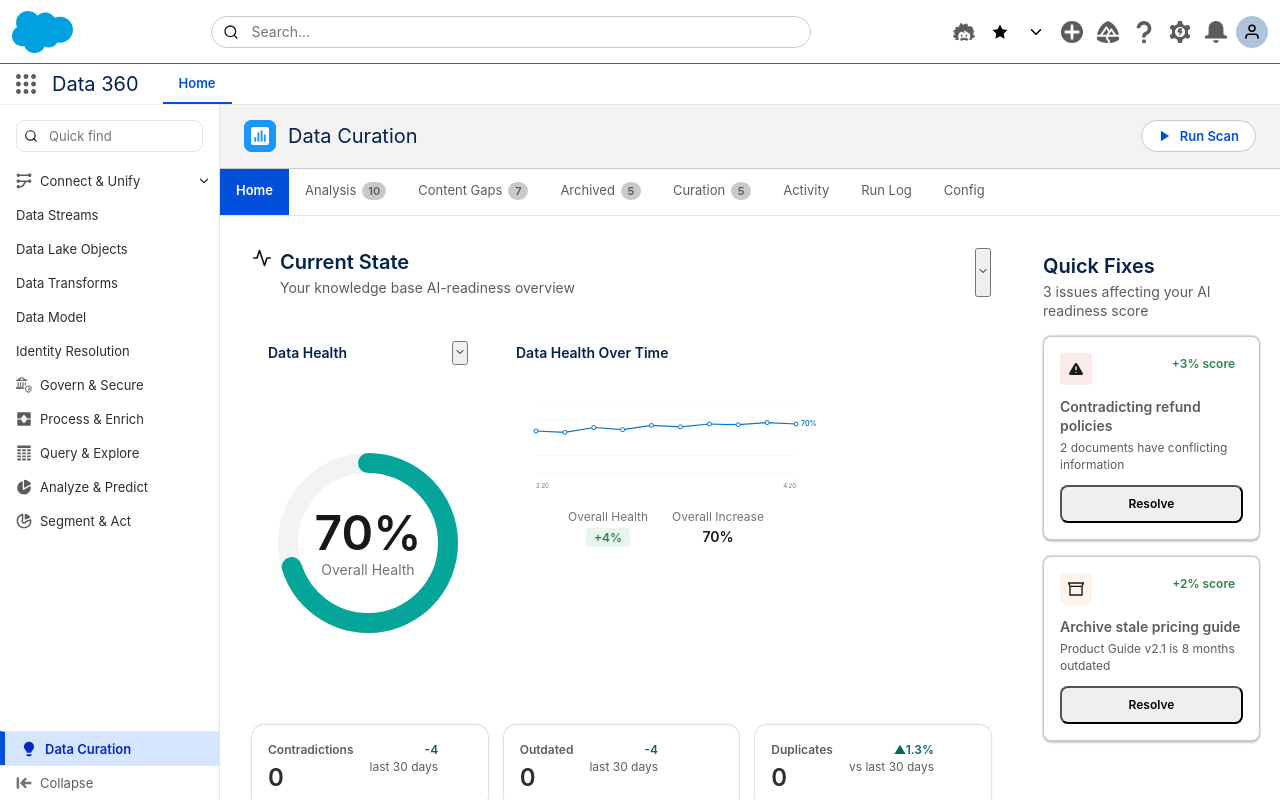
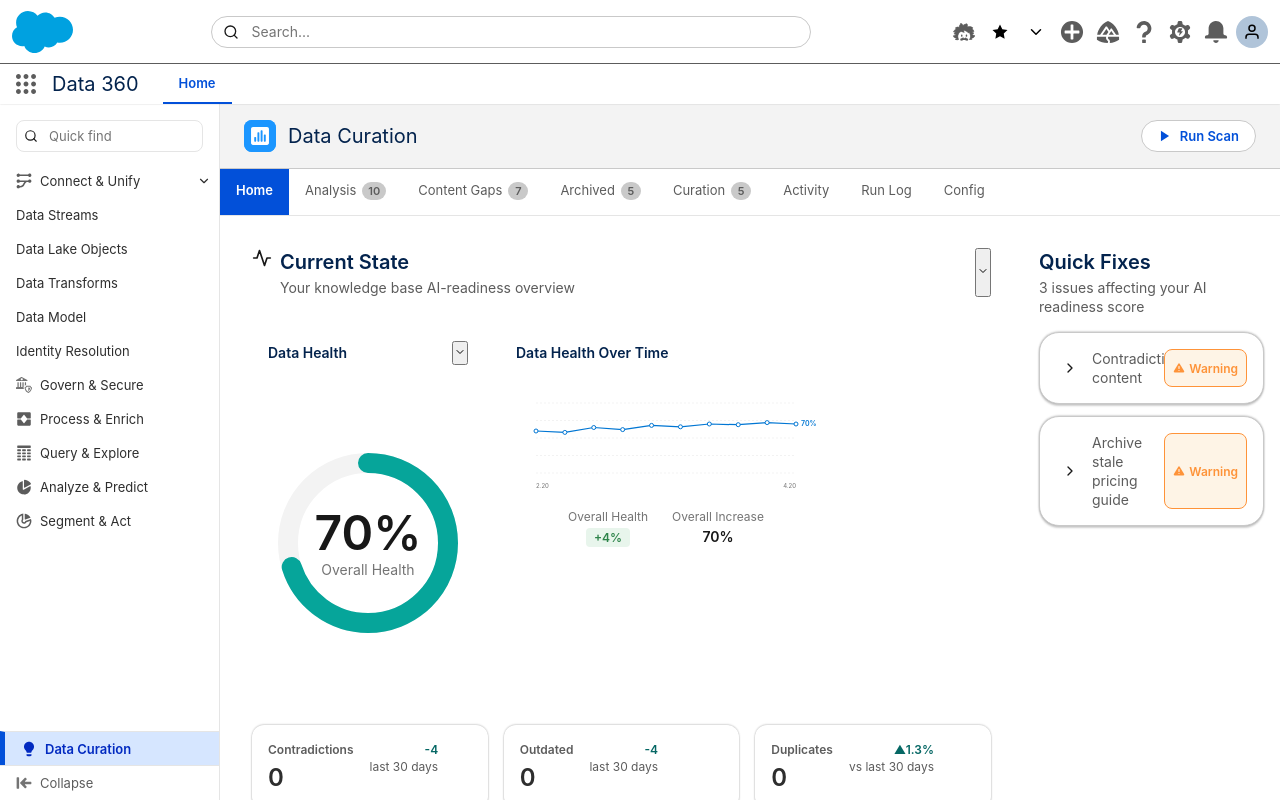
Before and after one commit to NoamVin602/TEST_Agent-ready-data, a Next.js app: page / in a window 1280 px wide. Built offline with nearby package versions, Linux system fonts and the light colour scheme.

Commit message:
Update Quick Fixes panel with PUDA steps pattern: Add expandable cards with chevron, warning badges, step structure with checkbox buttons, all wrapped in SLDS Cosmos cards

```diff
--- a/app/components/shared/QuickFixesSidebar.tsx
+++ b/app/components/shared/QuickFixesSidebar.tsx
@@ -1,45 +1,77 @@
 "use client";
 
-import { AlertTriangleIcon, ArchiveIcon, FileEditIcon } from "../../lib/slds-icons";
+import { useState } from "react";
+import { AlertTriangleIcon, ArchiveIcon, ChevronDownIcon, CheckIcon } from "../../lib/slds-icons";
 
 interface QuickFix {
   id: string;
   title: string;
   description: string;
   scoreImpact: string;
-  icon: React.ComponentType<{ size?: number; color?: string; style?: React.CSSProperties }>;
-  iconBg: string;
-  iconColor: string;
+  stepTitle: string;
+  stepDescription: string;
+  badgeType: "warning" | "error" | "info";
 }
 
 const QUICK_FIXES: QuickFix[] = [
   {
     id: "contradicting-refund",
-    title: "Contradicting refund policies",
+    title: "Contradicting content",
     description: "2 documents have conflicting information",
     scoreImpact: "+3% score",
-    icon: AlertTriangleIcon,
-    iconBg: "rgba(194, 57, 52, 0.1)",
-    iconColor: "var(--slds-g-color-error-base-50)"
+    stepTitle: "Create Unstructured Data Model Object(s)",
+    stepDescription: "Create an Unstructured Data Lake Object from your external source, which will automatically map to an Unstructured Data Model Object you can use for agent grounding.",
+    badgeType: "warning"
   },
   {
     id: "archive-stale",
     title: "Archive stale pricing guide",
     description: "Product Guide v2.1 is 8 months outdated",
     scoreImpact: "+2% score",
-    icon: ArchiveIcon,
-    iconBg: "rgba(254, 147, 57, 0.1)",
-    iconColor: "var(--slds-g-color-warning-base-50)"
+    stepTitle: "Archive Outdated Content",
+    stepDescription: "Archive the outdated pricing guide to improve data quality and prevent confusion.",
+    badgeType: "warning"
   }
 ];
 
 export function QuickFixesSidebar() {
+  const [expandedItems, setExpandedItems] = useState<string[]>([]);
+
+  const toggleItem = (id: string) => {
+    setExpandedItems(prev =>
+      prev.includes(id) ? prev.filter(item => item !== id) : [...prev, id]
+    );
+  };
+
+  const getBadgeStyle = (badgeType: string) => {
+    switch (badgeType) {
+      case "warning":
+        return {
+          backgroundColor: 'var(--slds-g-color-warning-tint)',
+          color: 'var(--slds-g-color-warning-base-50)',
+          border: '1px solid var(--slds-g-color-warning-base-50)'
+        };
+      case "error":
+        return {
+          backgroundColor: 'var(--slds-g-color-error-tint)',
+          color: 'var(--slds-g-color-error-base-50)',
+          border: '1px solid var(--slds-g-color-error-base-50)'
+        };
+      default:
+        return {
+          backgroundColor: 'var(--slds-g-color-neutral-base-95)',
+          color: 'var(--slds-g-color-on-surface-1)',
+          border: '1px solid var(--slds-g-color-border-2)'
+        };
+    }
+  };
+
   return (
     <div
       style={{
         width: '100%',
         backgroundColor: 'var(--slds-g-color-neutral-base-100)',
-        padding: 'var(--slds-g-spacing-5)',
+        padding: 'var(--slds-g-spacing-4)',
         overflowY: 'auto',
         height: '100%'
       }}
@@ -73,113 +105,226 @@
         </p>
       </div>
 
-      {/* Quick Fix Cards */}
-      <div style={{ display: 'flex', flexDirection: 'column', gap: 'var(--slds-g-spacing-4)' }}>
-        {QUICK_FIXES.map(({ id, title, description, scoreImpact, icon: Icon, iconBg, iconColor }) => (
+      {/* Quick Fix Cards with PUDA Steps */}
+      <div style={{ display: 'flex', flexDirection: 'column', gap: 'var(--slds-g-spacing-3)' }}>
+        {QUICK_FIXES.map(({ id, title, description, scoreImpact, stepTitle, stepDescription, badgeType }) => {
+          const isExpanded = expandedItems.includes(id);
+          const badgeStyle = getBadgeStyle(badgeType);
+
+          return (
             <div
               key={id}
               className="slds-card"
               style={{
+                backgroundColor: '#FFFFFF',
+                borderRadius: 'var(--slds-g-radius-border-4)',
                 padding: 'var(--slds-g-spacing-4)',
-              backgroundColor: '#FFFFFF',
                 border: '1px solid var(--slds-g-color-border-1)',
-              borderRadius: 'var(--slds-g-radius-border-2)',
-              transition: 'all var(--slds-g-transition-base)',
-              cursor: 'pointer',
                 boxShadow: '0px 0px 2px 0px rgba(0, 0, 0, 0.18), 0px 2px 2px 0px rgba(0, 0, 0, 0.18), 0px -1px 2px 0px rgba(0, 0, 0, 0.1)'
               }}
-            onMouseEnter={(e) => {
-              e.currentTarget.style.boxShadow = '0px 0px 4px 0px rgba(0, 0, 0, 0.2), 0px 4px 4px 0px rgba(0, 0, 0, 0.2), 0px -1px 2px 0px rgba(0, 0, 0, 0.15)';
-              e.currentTarget.style.transform = 'translateY(-2px)';
+            >
+              {/* Header - Chevron + Title + Badge */}
+              <div
+                className="slds-grid slds-grid_vertical-align-center"
+                style={{
+                  gap: 'var(--slds-g-spacing-2)',
+                  marginBottom: isExpanded ? 'var(--slds-g-spacing-3)' : 0,
+                  cursor: 'pointer'
                 }}
-            onMouseLeave={(e) => {
-              e.currentTarget.style.boxShadow = '0px 0px 2px 0px rgba(0, 0, 0, 0.18), 0px 2px 2px 0px rgba(0, 0, 0, 0.18), 0px -1px 2px 0px rgba(0, 0, 0, 0.1)';
-              e.currentTarget.style.transform = 'translateY(0)';
+                onClick={() => toggleItem(id)}
+              >
+                {/* Chevron */}
+                <div
+                  style={{
+                    padding: 'var(--slds-g-spacing-1) 6px',
+                    display: 'flex',
+                    alignItems: 'center',
+                    justifyContent: 'center'
                   }}
                 >
-            {/* Icon and Score */}
-            <div style={{ display: 'flex', alignItems: 'flex-start', justifyContent: 'space-between', marginBottom: 'var(--slds-g-spacing-3)' }}>
+                  <ChevronDownIcon
+                    size={16}
+                    color="var(--slds-g-color-on-surface-1)"
+                    style={{
+                      transform: isExpanded ? 'rotate(0deg)' : 'rotate(-90deg)',
+                      transition: 'transform var(--slds-g-transition-base)'
+                    }}
+                  />
+                </div>
+
+                {/* Title */}
+                <div style={{ flex: 1, minWidth: 0 }}>
+                  <p
+                    style={{
+                      fontFamily: 'var(--slds-g-font-family)',
+                      fontSize: 'var(--slds-g-font-scale-1)',
+                      fontWeight: 'var(--slds-g-font-weight-4)',
+                      lineHeight: '19px',
+                      color: 'var(--slds-g-color-on-surface-1)',
+                      margin: 0
+                    }}
+                  >
+                    {title}
+                  </p>
+                </div>
+
+                {/* Badge */}
+                <span
+                  className="slds-badge"
+                  style={{
+                    display: 'inline-flex',
+                    alignItems: 'center',
+                    gap: 'var(--slds-g-spacing-1)',
+                    padding: 'var(--slds-g-spacing-1) var(--slds-g-spacing-2)',
+                    borderRadius: 'var(--slds-g-radius-border-2)',
+                    fontFamily: 'var(--slds-g-font-family)',
+                    fontSize: 'var(--slds-g-font-scale-neg-1)',
+                    fontWeight: 'var(--slds-g-font-weight-6)',
+                    lineHeight: '17px',
+                    ...badgeStyle
+                  }}
+                >
+                  <AlertTriangleIcon size={12} color={badgeStyle.color} />
+                  <span>Warning</span>
+                </span>
+              </div>
+
+              {/* PUDA Steps Content - Expanded */}
+              {isExpanded && (
+                <div
+                  className="slds-card"
+                  style={{
+                    backgroundColor: '#FFFFFF',
+                    borderRadius: 'var(--slds-g-radius-border-3)',
+                    padding: 0,
+                    marginTop: 'var(--slds-g-spacing-3)'
+                  }}
+                >
+                  <div style={{ padding: 'var(--slds-g-spacing-2)' }}>
+                    {/* Step with Checkbox */}
+                    <div className="slds-grid" style={{ gap: 'var(--slds-g-spacing-2)' }}>
+                      {/* Status Column - Checkbox with Line */}
                       <div
                         style={{
-                  width: '32px',
-                  height: '32px',
+                          display: 'flex',
+                          flexDirection: 'column',
+                          alignItems: 'center',
+                          width: '26px',
+                          flexShrink: 0
+                        }}
+                      >
+                        {/* Top Line (hidden for first step) */}
+                        <div
+                          style={{
+                            width: '2px',
+                            height: '4px',
+                            backgroundColor: 'var(--slds-g-color-border-1)',
+                            opacity: 0
+                          }}
+                        />
+                        {/* Checkbox Button */}
+                        <div
+                          style={{
+                            width: '24px',
+                            height: '24px',
                             borderRadius: 'var(--slds-g-radius-border-1)',
-                  backgroundColor: iconBg,
+                            backgroundColor: '#056764',
+                            border: '1px solid #056764',
                             display: 'flex',
                             alignItems: 'center',
                             justifyContent: 'center',
                             flexShrink: 0
                           }}
                         >
-                <Icon size={16} color={iconColor} />
+                          <CheckIcon size={16} color="#FFFFFF" />
                         </div>
-              <span
+                        {/* Bottom Line */}
+                        <div
                           style={{
-                  fontFamily: 'var(--slds-g-font-family)',
-                  fontSize: 'var(--slds-g-font-scale-neg-1)',
-                  fontWeight: 'var(--slds-g-font-weight-6)',
-                  lineHeight: '17px',
-                  color: '#2E844A',
-                  padding: '2px var(--slds-g-spacing-2)',
-                  backgroundColor: 'transparent',
-                  borderRadius: 'var(--slds-g-radius-border-1)'
+                            width: '2px',
+                            flex: 1,
+                            minHeight: '4px',
+                            backgroundColor: 'var(--slds-g-color-border-1)',
+                            opacity: 0
+                          }}
+                        />
+                      </div>
+
+                      {/* Step Detail */}
+                      <div style={{ flex: 1, minWidth: 0, paddingBottom: 'var(--slds-g-spacing-2)' }}>
+                        <div
+                          className="slds-grid slds-grid_align-spread slds-grid_vertical-align-start"
+                          style={{
+                            gap: 'var(--slds-g-spacing-6)',
+                            alignItems: 'flex-start'
                           }}
                         >
-                {scoreImpact}
-              </span>
-            </div>
-
-            {/* Title */}
+                          {/* Title and Description */}
+                          <div style={{ flex: 1, minWidth: 0, paddingTop: 'var(--slds-g-spacing-1)' }}>
                             <h4
                               style={{
                                 fontFamily: 'var(--slds-g-font-family)',
-                fontSize: 'var(--slds-g-font-scale-1)',
+                                fontSize: 'var(--slds-g-font-scale-2)',
                                 fontWeight: 'var(--slds-g-font-weight-6)',
-                lineHeight: '19px',
-                color: 'var(--slds-g-color-on-surface-1)',
+                                lineHeight: '22px',
+                                color: '#444444',
                                 marginBottom: 'var(--slds-g-spacing-1)',
                                 marginTop: 0
                               }}
                             >
-              {title}
+                              {stepTitle}
                             </h4>
-
-            {/* Description */}
                             <p
                               style={{
                                 fontFamily: 'var(--slds-g-font-family)',
-                fontSize: 'var(--slds-g-font-scale-neg-1)',
+                                fontSize: 'var(--slds-g-font-scale-1)',
                                 fontWeight: 'var(--slds-g-font-weight-4)',
-                lineHeight: '17px',
-                color: 'var(--slds-g-color-on-surface-1)',
-                marginBottom: 'var(--slds-g-spacing-3)',
-                marginTop: 0
+                                lineHeight: '19px',
+                                color: '#444444',
+                                margin: 0
                               }}
                             >
-              {description}
+                              {stepDescription}
                             </p>
+                          </div>
 
-            {/* Action Button - SLDS Cosmos Button */}
+                          {/* Quick Fix Button */}
+                          <div style={{ flexShrink: 0 }}>
                             <button
                               type="button"
-              className="slds-button slds-button_brand"
+                              className="slds-button slds-button_neutral"
                               style={{
-                width: '100%',
                                 padding: 'var(--slds-g-spacing-2) var(--slds-g-spacing-3)',
-                fontSize: 'var(--slds-g-font-scale-neg-1)',
-                fontWeight: 'var(--slds-g-font-weight-6)',
                                 fontFamily: 'var(--slds-g-font-family)',
+                                fontSize: 'var(--slds-g-font-scale-base)',
+                                fontWeight: 'var(--slds-g-font-weight-4)',
                                 lineHeight: '18px',
                                 borderRadius: 'var(--slds-g-radius-border-2)',
+                                border: '1px solid var(--slds-g-color-border-2)',
+                                color: 'rgba(2, 80, 217, 1)',
+                                backgroundColor: '#FFFFFF',
                                 transition: 'all var(--slds-g-transition-base)'
                               }}
+                              onMouseEnter={(e) => {
+                                e.currentTarget.style.backgroundColor = 'var(--slds-g-color-neutral-base-95)';
+                              }}
+                              onMouseLeave={(e) => {
+                                e.currentTarget.style.backgroundColor = '#FFFFFF';
+                              }}
                             >
-              Resolve
+                              Quick Fix
                             </button>
                           </div>
-        ))}
                         </div>
-
+                      </div>
+                    </div>
+                  </div>
+                </div>
+              )}
+            </div>
+          );
+        })}
+      </div>
     </div>
   );
 }
--- a/app/lib/slds-icons.tsx
+++ b/app/lib/slds-icons.tsx
@@ -90,6 +90,13 @@
   <SLDSIcon {...props}>
     <path d="M12 2v2m0 16v2M4.93 4.93l1.41 1.41m11.32 11.32l1.41 1.41M2 12h2m16 0h2M6.34 17.66l-1.41 1.41M19.07 4.93l-1.41 1.41" stroke="currentColor" strokeWidth="2" strokeLinecap="round"/>
     <circle cx="12" cy="12" r="3" stroke="currentColor" strokeWidth="2" fill="none"/>
+  </SLDSIcon>
+);
+
+// Check Icon (SLDS: check)
+export const CheckIcon: React.FC<IconProps> = (props) => (
+  <SLDSIcon {...props}>
+    <path d="M20 6L9 17l-5-5" stroke="currentColor" strokeWidth="2" strokeLinecap="round" strokeLinejoin="round" fill="none"/>
   </SLDSIcon>
 );
 
```
Lines whose indentation alone changed are shown as unchanged.
